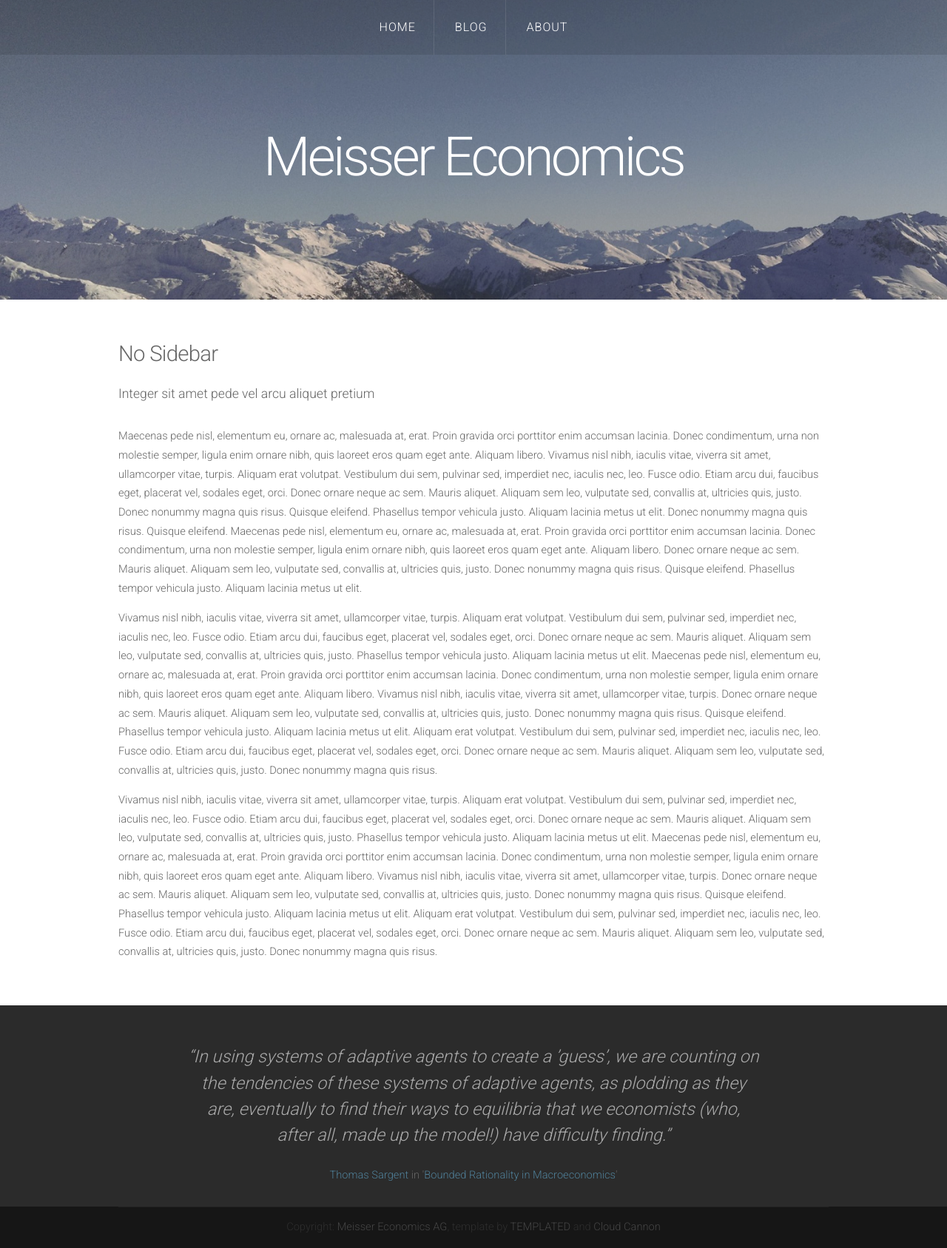
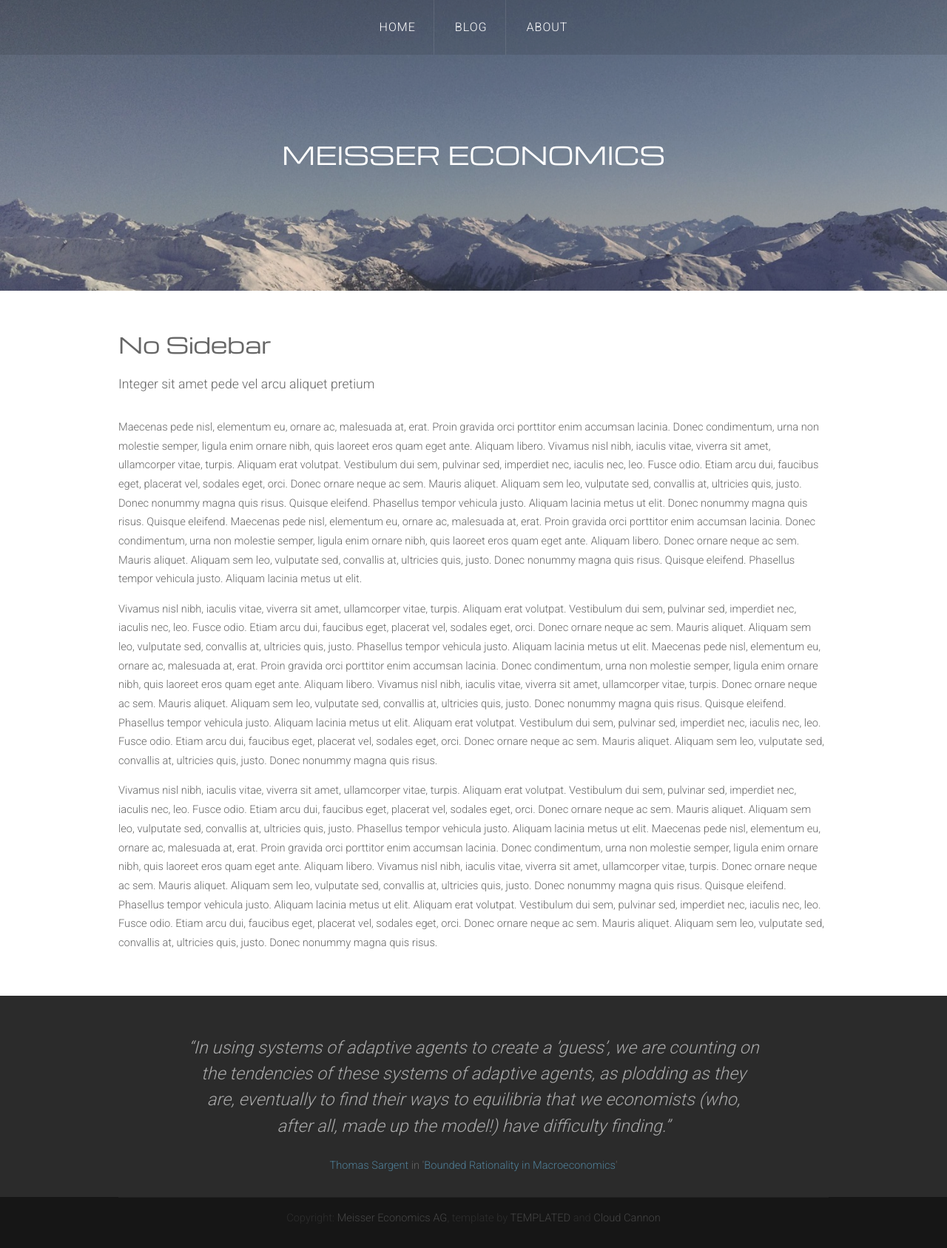
Before and after one commit to meisserecon/www, a Jekyll site: the page built from no-sidebar.html, in a window 1280 px wide. Shown: the whole page at 74% size. Built offline with Jekyll 4.4.1, drawn with Linux system fonts in a browser that asks for light colours; nearby versions of some CDN libraries.

Commit message:
update font

```diff
--- a/_layouts/default.html
+++ b/_layouts/default.html
@@ -6,7 +6,8 @@
 	<meta http-equiv="content-type" content="text/html; charset=utf-8" />
 	<meta name="description" content="{{site.description}}" />
 	<meta name="keywords" content="agent-based economics" />
-	<link href='http://fonts.googleapis.com/css?family=Roboto:400,100,300,700,500,900' rel='stylesheet' type='text/css'>
+	<link href='https://fonts.googleapis.com/css?family=Roboto:400,100,300,700,500,900' rel='stylesheet' type='text/css'>
+	<link href='https://fonts.googleapis.com/css?family=Michroma' rel='stylesheet' type='text/css'>
 	<script src="http://ajax.googleapis.com/ajax/libs/jquery/1.11.0/jquery.min.js"></script>
 	<script src="/assets/js/skel.min.js"></script>
 	<script src="/assets/js/skel-panels.min.js"></script>
--- a/assets/css/style.css
+++ b/assets/css/style.css
@@ -30,14 +30,15 @@
 
 	h1,h2,h3,h4,h5,h6
 	{
-		font-weight: 300;
+		font-family: 'Michroma', serif;
 		color: #666;
 		line-height: 1em;
+		font-size: 0.9em;
 	}
 
 		h2
 		{
-			letter-spacing: -0.025em;
+			letter-spacing: -0.0em;
 		}
 
 		h1 a, h2 a, h3 a, h4 a, h5 a, h6 a
@@ -801,6 +802,7 @@
 	{
 		position: relative;
 		z-index: 1;
+		font-family: "Eurostar Regular Extended", serif;
 	}
 
 		#logo h1
@@ -812,11 +814,10 @@
 		{
 			display: block;
 			text-decoration: none;
-			font-weight: 300;
-			line-height: 1em;
-			font-size: 5em;
+			font-weight: 500;
+			line-height: 2em;
+			font-size: 2.5em;
 			color: #FFF;
-			letter-spacing: -0.05em;
 			margin: 0 0 0.125em 0;
 		}
 
```
Also changed, not shown: other parts of _layouts/default.html (+1 -1 lines).
